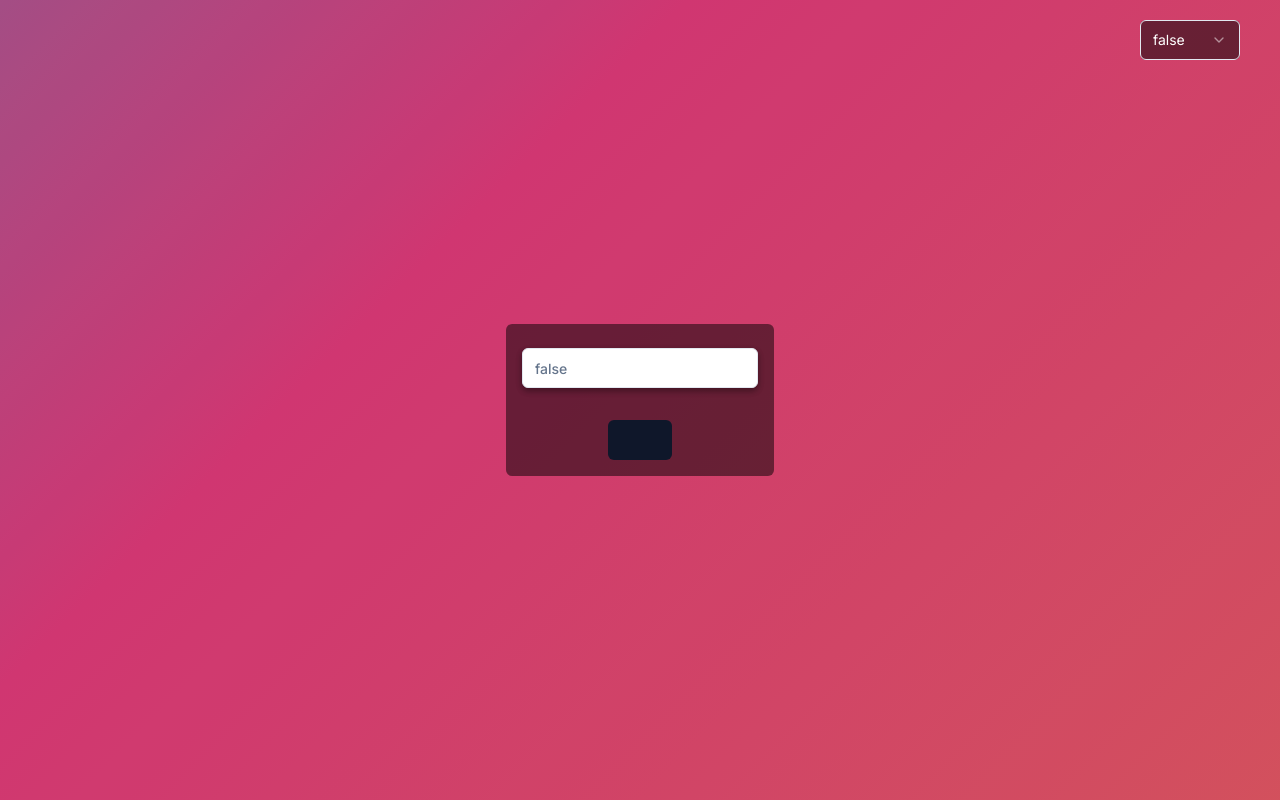
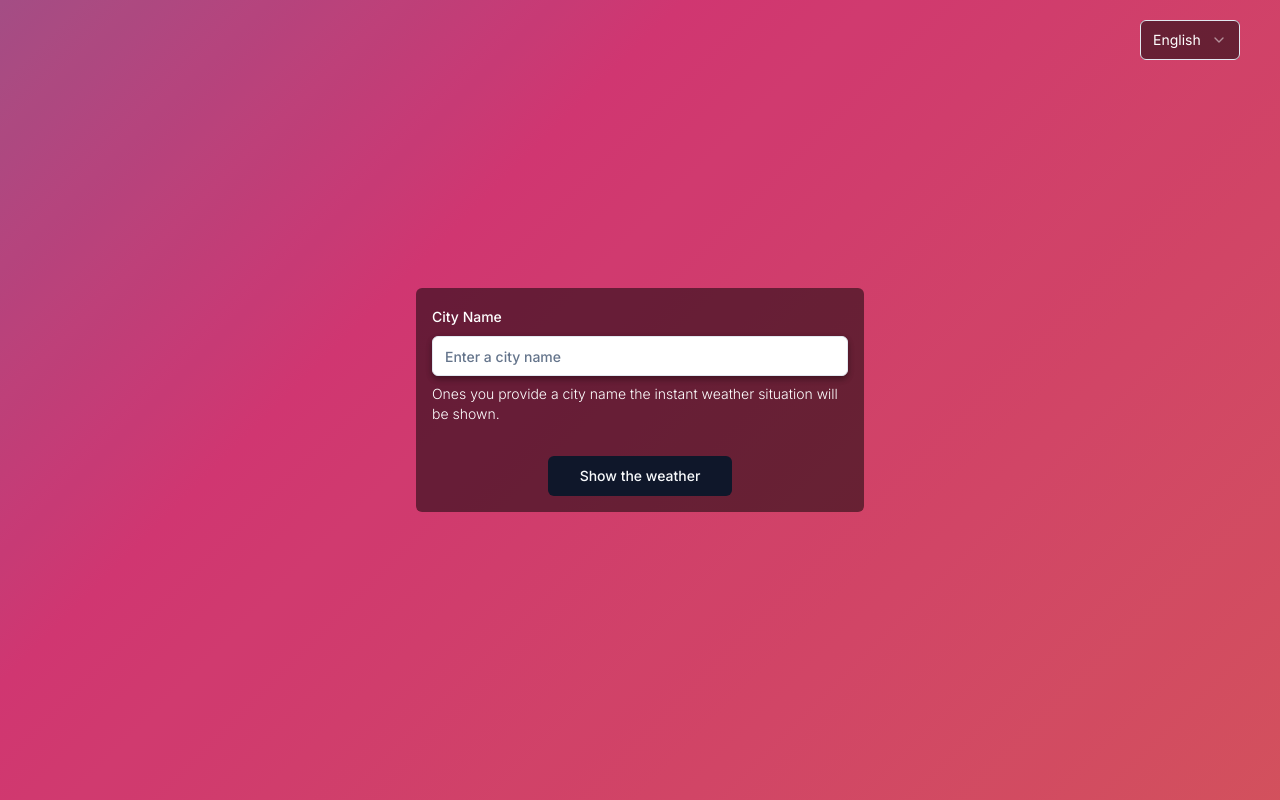
Before and after one commit to k1d12r04/nextjs-weather-app, a Next.js app: page / in a window 1280 px wide. Built offline with nearby package versions, Linux system fonts and the light colour scheme; no server answers.

Commit message:
Set selected language at initial load

```diff
--- a/app/page.tsx
+++ b/app/page.tsx
@@ -52,7 +52,7 @@ export default function Home() {
       typeof localStorage !== 'undefined'
         ? localStorage.getItem('preferredLanguage')
         : '';
-    return preferredLanguage || '';
+    return preferredLanguage || 'en';
   });
 
   const temperatureCelsius = weatherData?.main?.temp - 273.15;
```
